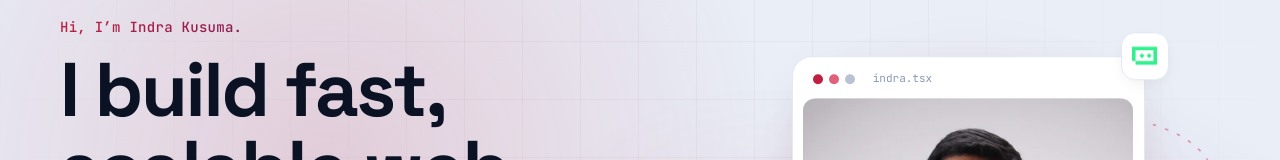
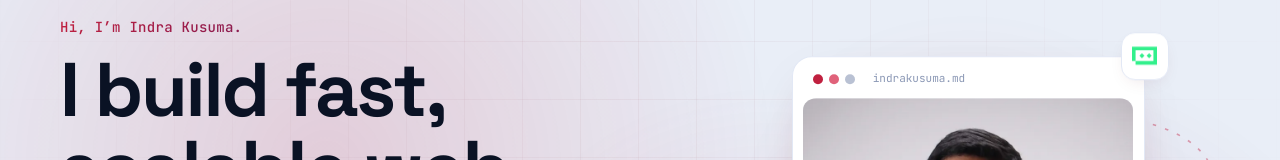
Before and after one commit to idindrakusuma/idindrakusuma.github.io, a Next.js app: page / in a window 1280 px wide. Shown: the part 133-293 px from the top of the page. Built offline with nearby package versions, Linux system fonts and the light colour scheme.

Commit message:
Hero window title: indrakusuma.md
The portrait's app window is titled after the site's new domain rather
than indra.tsx.

Co-Authored-By: Claude Opus 5.5 <noreply@anthropic.com>
Claude-Session: https://claude.ai/code/session_01UL7GZmXkva3HZJtAcSBn7w

```diff
--- a/src/components/Hero.tsx
+++ b/src/components/Hero.tsx
@@ -143,7 +143,7 @@ export default function Hero() {
               <span className="h-2.5 w-2.5 rounded-full" style={{ background: 'var(--primary)' }} />
               <span className="h-2.5 w-2.5 rounded-full" style={{ background: 'var(--primary-2)' }} />
               <span className="h-2.5 w-2.5 rounded-full" style={{ background: 'var(--faint)', opacity: 0.6 }} />
-              <span className="text-faint ml-3 font-mono text-[11px]">indra.tsx</span>
+              <span className="text-faint ml-3 font-mono text-[11px]">indrakusuma.md</span>
             </div>
             <div className="bg-surface-2 aspect-[1/0.92] overflow-hidden rounded-[clamp(11px,4%,16px)]">
               <Image
```
